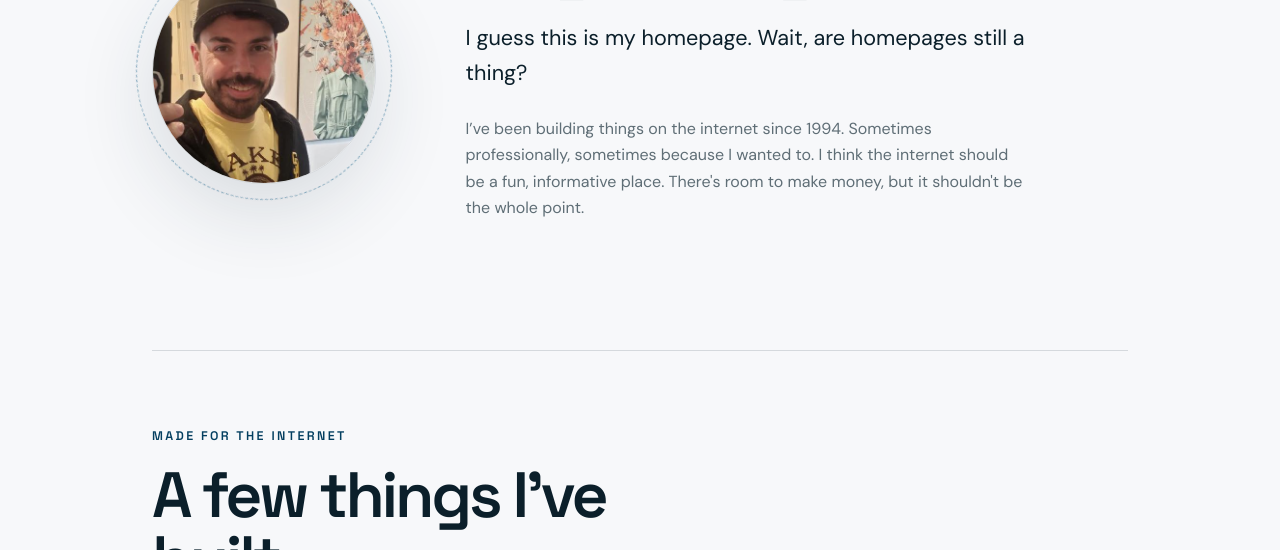
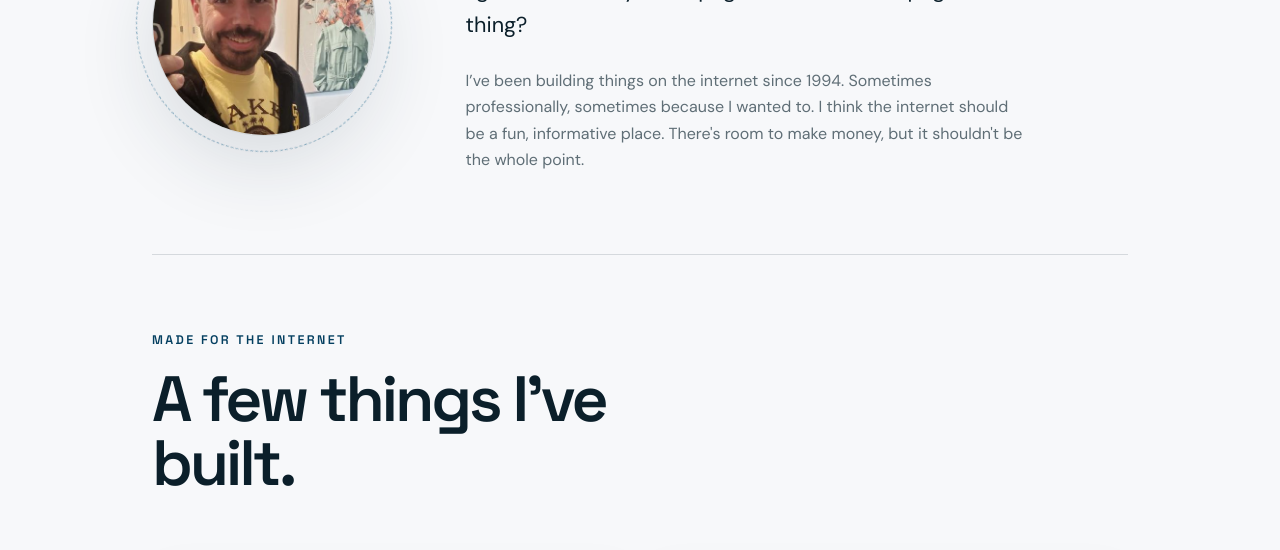
Before and after one commit to arcele/jryky, an Astro site: page / in a window 1280 px wide. Shown: the part 813-1363 px from the top of the page. Built offline with nearby package versions, Linux system fonts and the light colour scheme; Astro itself is replaced by a stand-in of ours.

Commit message:
push up main content to show more text above fold

```diff
--- a/src/styles/global.css
+++ b/src/styles/global.css
@@ -363,7 +363,7 @@ h1 {
 .intro {
   position: relative;
   z-index: 2;
-  padding: clamp(5rem, 10vw, 9rem) clamp(1.25rem, 5vw, 4rem);
+  padding: clamp(5rem, 10vw, 3rem) clamp(1.25rem, 5vw, 4rem);
 }
 
 .intro-card {
```
